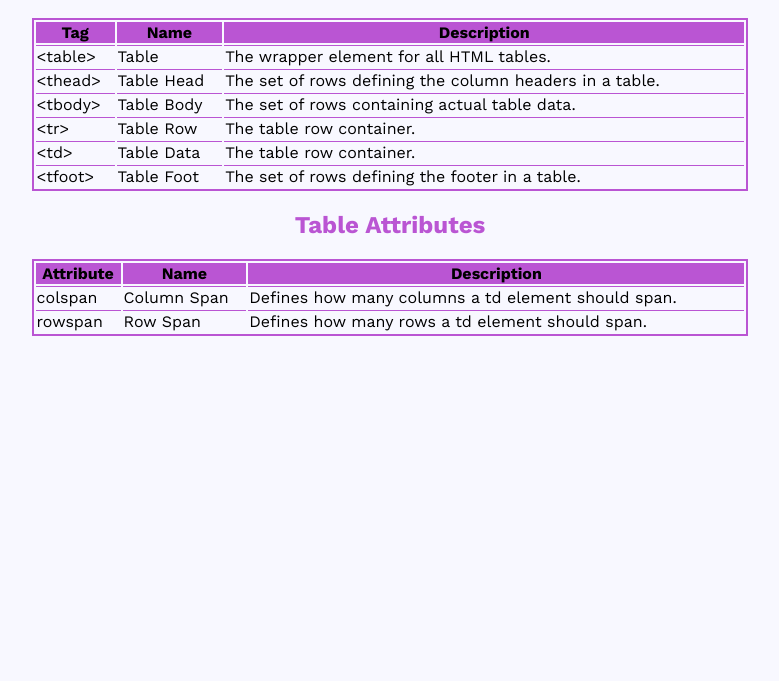
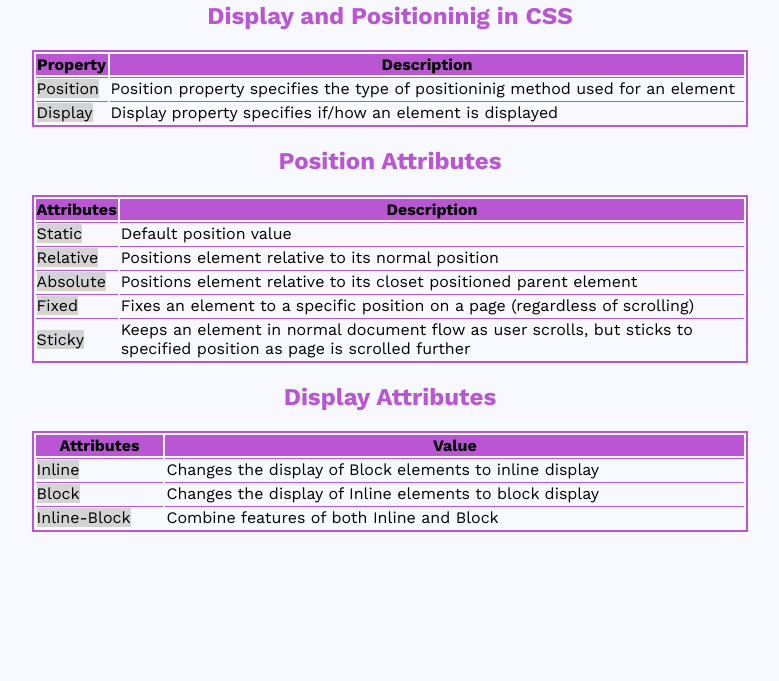
Before and after one commit to victorrmark/CSS-Style-Reference, a plain HTML site: page index.html in a window 1280 px wide. Shown: the part 119-800 px from the top of the page, without its empty margins (250-1029 px from the left). Drawn offline with Linux system fonts and the light colour scheme; files whose address does not match are found by name.

Commit message:
Update index.html

```diff
--- a/index.html
+++ b/index.html
@@ -1,67 +1,89 @@
+<!DOCTYPE html>
 <html>
     <head>
+        <title>CSS Styling CheatSheet</title>
         <link rel="stylesheet" href="styles.css" type="text/css">
     </head>
+
     <body>
-    <h1>HTML Table Reference</h1>
-    <h2>Table Tags</h2>
+        <h1>CSS STYLE REFERENCE</h1>
+        <H2>Display and Positioninig in CSS</H2>
         <table>
             <thead>
-        <th>Tag</th>
-        <th>Name</th>
+                <th>Property</th>
                 <th>Description</th>
             </thead>
             <tbody>
                 <tr>
-          <td><span class="code">&lt;table&gt;</span></td>
-          <td>Table</td>
-          <td>The wrapper element for all HTML tables.</td>
+                    <td><span class="att">Position</span></td>
+                    <td>Position property specifies the type of positioninig method used for an element</td>
                 </tr>
                 <tr>
-          <td><span class="code">&lt;thead&gt;</span></td>
-          <td>Table Head</td>
-          <td>The set of rows defining the column headers in a table.</td>
-        </tr>
-        <tr>
-          <td><span class="code">&lt;tbody&gt;</span></td>
-          <td>Table Body</td>
-          <td>The set of rows containing actual table data.</td>
-        </tr>
-        <tr>
-          <td><span class="code">&lt;tr&gt;</span></td>
-          <td>Table Row</td>
-          <td>The table row container.</td>
-        </tr>
-        <tr>
-          <td><span class="code">&lt;td&gt;</span></td>
-          <td>Table Data</td>
-          <td>The table row container.</td>
-        </tr>
-        <tr>
-          <td><span class="code">&lt;tfoot&gt;</span></td>
-          <td>Table Foot</td>
-          <td>The set of rows defining the footer in a table.</td>
+                    <td><span class="att">Display</span></td>
+                    <td>Display property specifies if/how an element is displayed </td>
                 </tr>
             </tbody>
         </table>
 
-    <h2>Table Attributes</h2>
+        <h2>Position Attributes</h2>
         <table>
             <thead>
-        <th>Attribute</th>
-        <th>Name</th>
+                <tr>
+                    <th>Attributes</th>
                     <th>Description</th>
+                </tr>
             </thead>
             <tbody>
                 <tr>
-            <td><span class="code">colspan</span></td>
-            <td>Column Span</td>
-            <td>Defines how many columns a td element should span.</td>
+                    <td><span class="att">Static</span></td>
+                    <td>Default position value</td>
                 </tr>
+
                 <tr>
-          <td><span class="code">rowspan</span></td>
-          <td>Row Span</td>
-          <td>Defines how many rows a td element should span.</td>
+                    <td><span class="att">Relative</span></td>
+                    <td>Positions element relative to its normal position</td>
+                </tr>
+
+                <tr>
+                    <td><span class="att">Absolute</span></td>
+                    <td>Positions element relative to its closet positioned parent element</td>
+                </tr>
+
+                <tr>
+                    <td><span class="att">Fixed</span></td>
+                    <td>Fixes an element to a specific position on a page (regardless of scrolling)</td>
+                </tr>
+
+                <tr>
+                    <td><span class="att">Sticky</span></td>
+                    <td>Keeps an element in normal document flow as user scrolls, but sticks to specified position as page is scrolled further</td>
+                </tr>
+            </tbody>
+        </table>
+
+        <h2>Display Attributes</h2>
+
+        <table>
+            <thead>
+                <tr>
+                    <th>Attributes</th>
+                    <th>Value</th>
+                </tr>
+            </thead>
+            <tbody>
+                <tr>
+                    <td><span class="att">Inline</span></td>
+                    <td>Changes the display of Block elements to inline display</td>
+                </tr>
+
+                <tr>
+                    <td><span class="att">Block</span></td>
+                    <td>Changes the display of Inline elements to block display</td>
+                </tr>
+
+                <tr>
+                    <td><span class="att">Inline-Block</span></td>
+                    <td>Combine features of both Inline and Block</td>
                 </tr>
             </tbody>
         </table>
```
Lines whose indentation alone changed are shown as unchanged.
